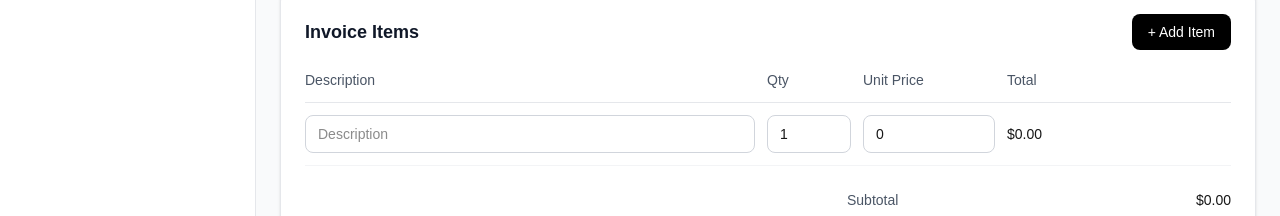
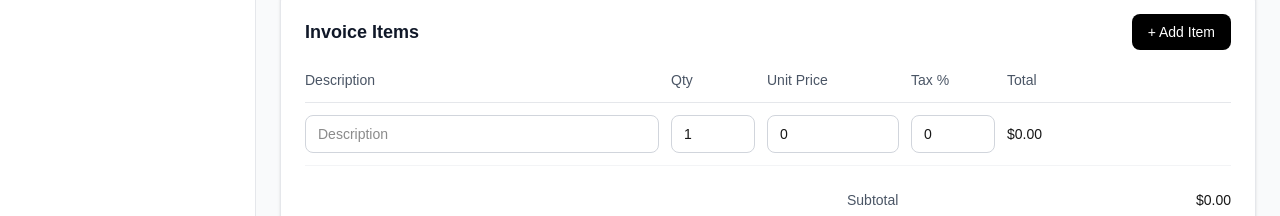
Before and after one commit to Eloisa7777/crm-app, a Next.js app: page /invoices/new in a window 1280 px wide. Shown: the part 733-949 px from the top of the page. Built offline with nearby package versions, Linux system fonts and the light colour scheme; no server answers; the database is empty; what @react-pdf/renderer would draw is missing.

Commit message:
invoices&client

```diff
--- a/app/invoices/new/page.jsx
+++ b/app/invoices/new/page.jsx
@@ -87,6 +87,7 @@ export default function NewInvoicePage() {
       description: "",
       qty: 1,
       unitPrice: "",
+      Tax: 0,
     },
   ]);
 
@@ -156,6 +157,7 @@ export default function NewInvoicePage() {
         description: "",
         qty: 1,
         unitPrice: "",
+        Tax: 0,
       },
     ]);
   }
@@ -180,11 +182,15 @@ export default function NewInvoicePage() {
       const unitPrice =
         Number(item.unitPrice) || 0;
 
+      const tax =
+        Number(item.tax) || 0;
+
       return {
         ...item,
         qty,
         unitPrice,
-        total: qty * unitPrice,
+        tax,
+        total: qty * unitPrice * (1 + tax / 100),
       };
     });
   }, [items]);
@@ -885,6 +891,10 @@ export default function NewInvoicePage() {
                       Unit Price
                     </th>
 
+                    <th className="w-24 pb-3 pr-3 font-medium text-gray-600">
+                      Tax %
+                    </th>
+
                     <th className="w-36 pb-3 pr-3 font-medium text-gray-600">
                       Total
                     </th>
@@ -964,7 +974,29 @@ export default function NewInvoicePage() {
                                   .value
                               )
                             }
-                            placeholder="0.00"
+                            placeholder=" "
+                            className="w-full rounded-lg border border-gray-300 px-3 py-2 outline-none focus:border-black"
+                          />
+
+                        </td>
+
+                        <td className="py-3 pr-3">
+
+                          <input
+                            type="percent"
+                            min="0"
+                            step="0.1"
+                            value={
+                              item.tax || 0
+                            }
+                            onChange={(e) =>
+                              updateItem(
+                                index,
+                                "tax",
+                                e.target
+                                  .value
+                              )
+                            }
                             className="w-full rounded-lg border border-gray-300 px-3 py-2 outline-none focus:border-black"
                           />
 
--- a/app/purchase-orders/new/page.jsx
+++ b/app/purchase-orders/new/page.jsx
@@ -372,7 +372,7 @@ export default function NewPurchaseOrderPage() {
         {/* =================================================
             PO Management
         ================================================= */}
-
+      <section className="mb-6 rounded-xl bg-white p-6 shadow-sm">
         <div>
           <label className="block text-sm font-medium text-gray-700 mb-1">
             Project Name
@@ -406,7 +406,7 @@ export default function NewPurchaseOrderPage() {
             <option value="Cancelled">Cancelled</option>
           </select>
         </div>
-
+      </section>
 
         {/* =================================================
             PO Information
```
